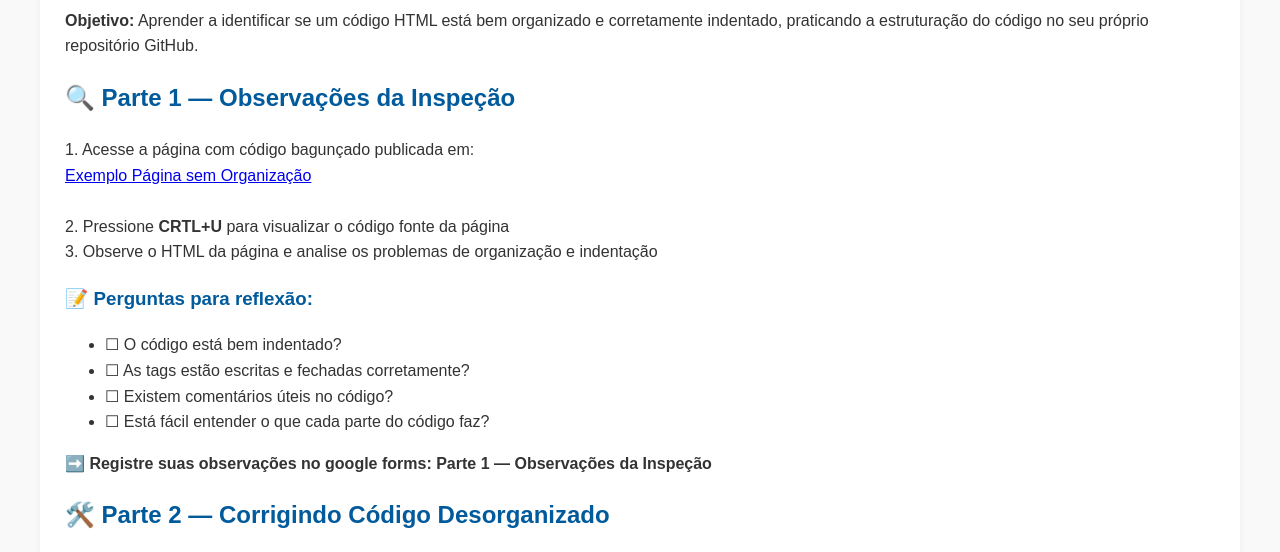
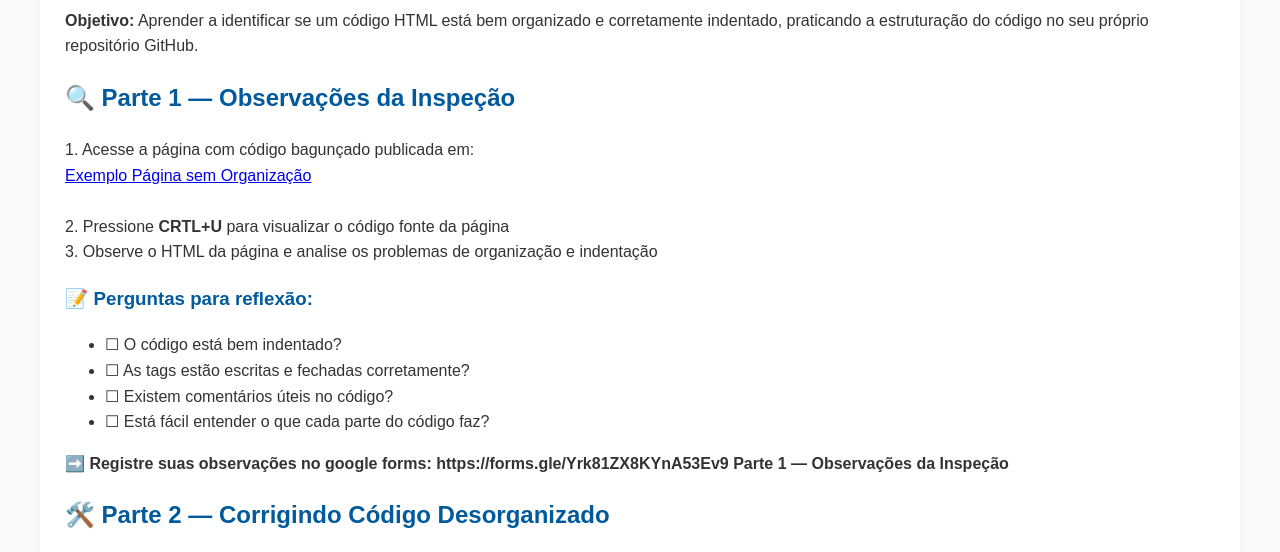
Before and after one commit to anapaulacostacurta-ifpr/desafio-html-info1-ifpr, a plain HTML site: page exercicio8.html in a window 1280 px wide. Shown: the part 197-749 px from the top of the page. Drawn offline with Linux system fonts and the light colour scheme.

Commit message:
Versão 10.5

```diff
--- a/exercicio8.html
+++ b/exercicio8.html
@@ -29,7 +29,7 @@
                 <li>☐ Está fácil entender o que cada parte do código faz?</li>
             </ul>
             <p>
-                <strong>➡️ Registre suas observações no google forms:</strong>
+                <strong>➡️ Registre suas observações no google forms: https://forms.gle/Yrk81ZX8KYnA53Ev9</strong>
                 <b>Parte 1 — Observações da Inspeção</b>
             </p>
             <h2>🛠️ Parte 2 — Corrigindo Código Desorganizado</h2>
```
